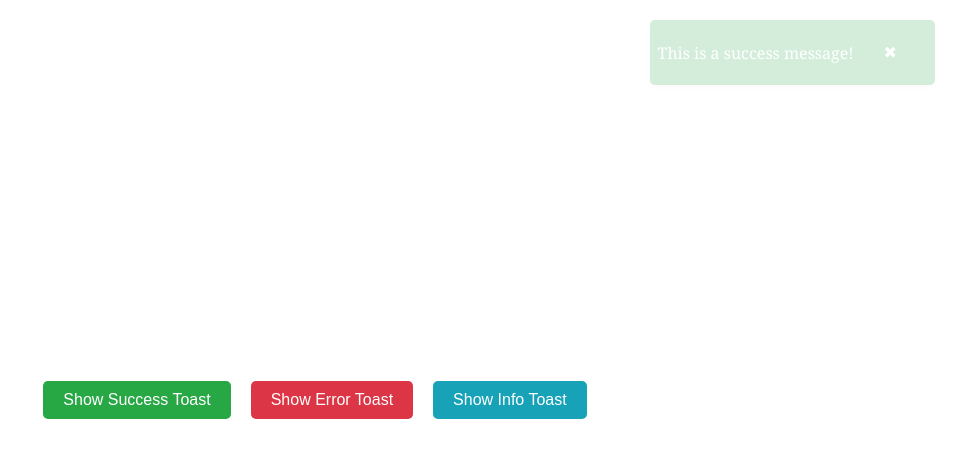
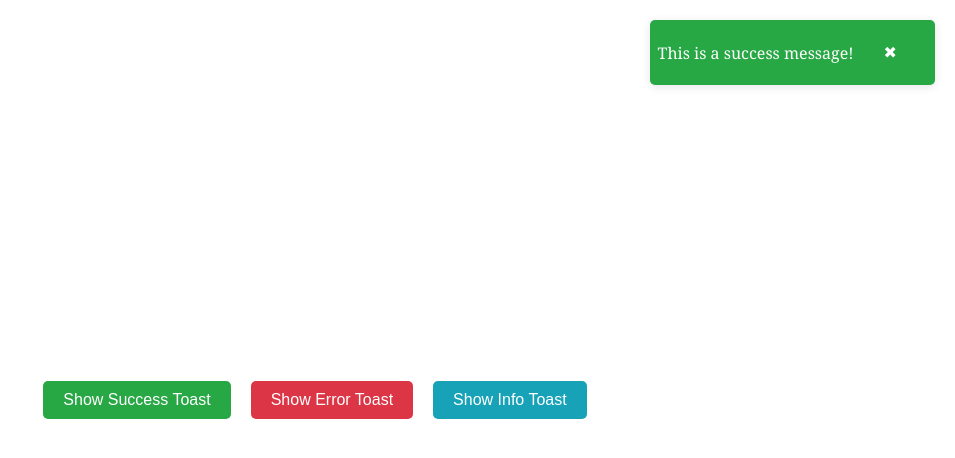
Before and after one commit to surajkabirath/js_fun, a plain HTML site: page day4-toast_notification/index.html in a window 1280 px wide. Both pictures are taken after a click on the button "Show Success Toast". Shown: the whole page, without its empty margins (325-1280 px from the left). Drawn offline with Linux system fonts and the light colour scheme.

Commit message:
final commit

```diff
--- a/day4-toast_notification/styles.css
+++ b/day4-toast_notification/styles.css
@@ -51,7 +51,7 @@ button {
 }
 
 .toast.show {
-  opacity: 0.2;
+  opacity: 1;
   transform: translateY(0);
 }
 
```
Also changed, not shown: day4-toast_notification/script.js (+5 -5 lines).
